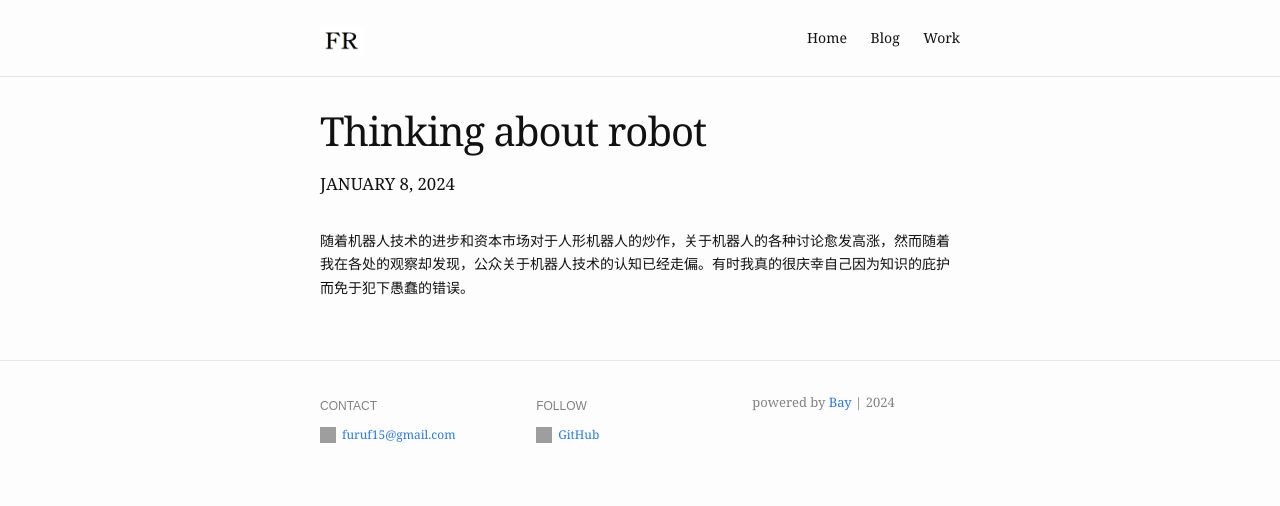
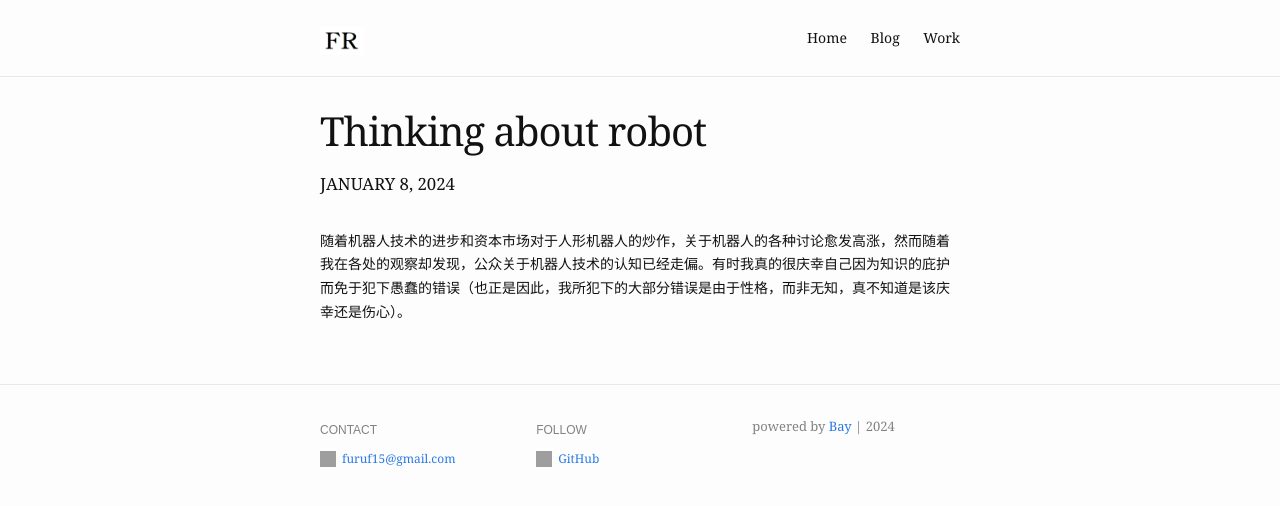
Before and after one commit to FuRuF-11/FuRuF-11.github.io, a Jekyll site: the page built from _posts/2024-12-25-thinking-about-robot.md, in a window 1280 px wide. Shown: the top 506 px of the page. Built offline with Jekyll 4.4.1, drawn with Linux system fonts in a browser that asks for light colours; a script that is not in the unit is left out.

Commit message:
modified:   _posts/2024-01-08-Solomonoff,Kolmogorov_and_Levin_with_Compression,Prediction_and_Search.md 	modified:   _posts/2024-12-25-thinking-about-robot.md

```diff
--- a/_posts/2024-12-25-thinking-about-robot.md
+++ b/_posts/2024-12-25-thinking-about-robot.md
@@ -5,4 +5,4 @@ date:  2024-01-08
 blurb: "关于机器人的思考"
 ---
 
-随着机器人技术的进步和资本市场对于人形机器人的炒作，关于机器人的各种讨论愈发高涨，然而随着我在各处的观察却发现，公众关于机器人技术的认知已经走偏。有时我真的很庆幸自己因为知识的庇护而免于犯下愚蠢的错误。
+随着机器人技术的进步和资本市场对于人形机器人的炒作，关于机器人的各种讨论愈发高涨，然而随着我在各处的观察却发现，公众关于机器人技术的认知已经走偏。有时我真的很庆幸自己因为知识的庇护而免于犯下愚蠢的错误（也正是因此，我所犯下的大部分错误是由于性格，而非无知，真不知道是该庆幸还是伤心）。
```
Also changed, not shown: _posts/2024-01-08-Solomonoff,Kolmogorov_and_Levin_with_Compression,Prediction_and_Search.md (+1 -1 lines).
